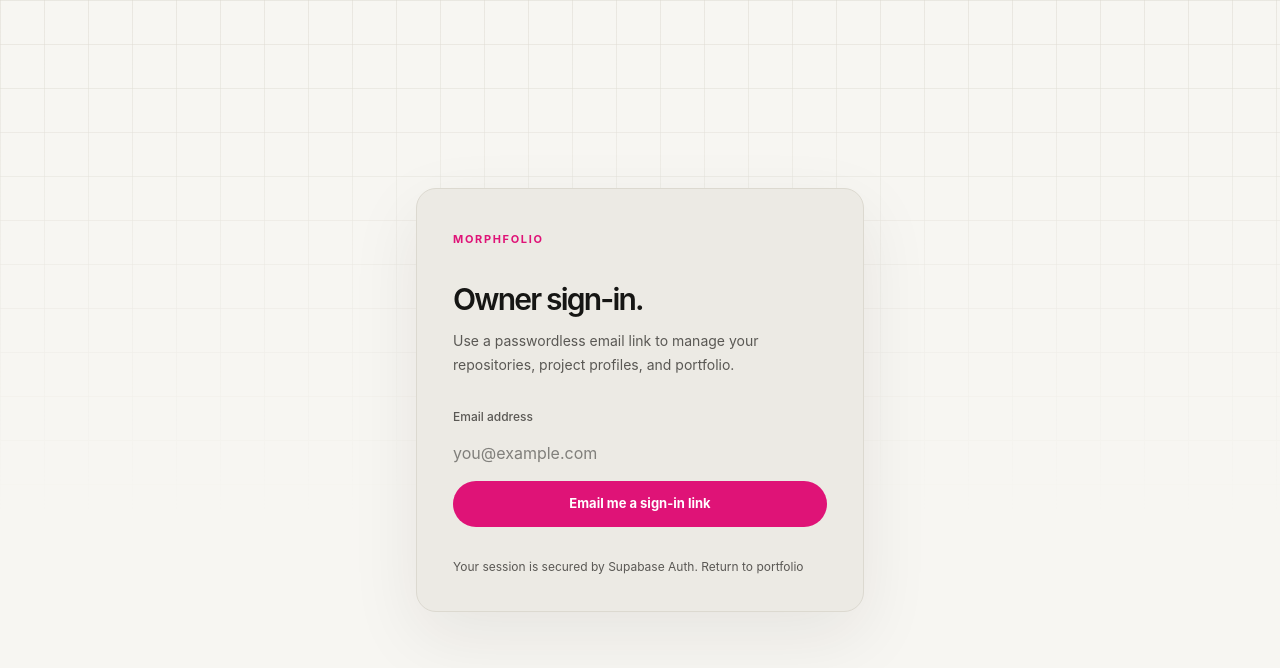
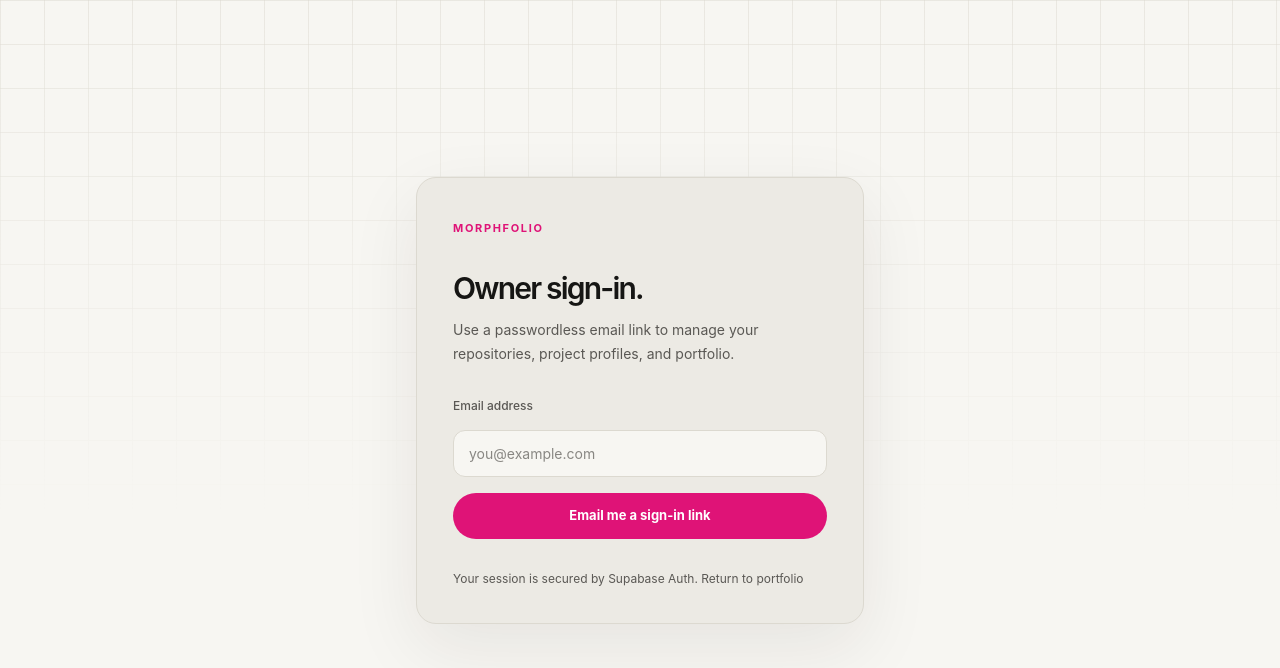
Before and after one commit to victorikaraoha23/morphfolio, a Next.js app: page /login in a window 1280 px wide. Shown: the top 668 px of the page. Built offline with nearby package versions, Linux system fonts and the light colour scheme.

Commit message:
style: add accessible form and notification tokens

```diff
--- a/src/app/globals.css
+++ b/src/app/globals.css
@@ -139,3 +139,17 @@ button { font: inherit; }
 }
 .mobile-menu summary::-webkit-details-marker { display: none; }
 .mobile-menu-panel { box-shadow: var(--shadow-soft); }
+
+.form-input {
+  width: 100%; border: 1px solid var(--color-border); border-radius: 12px;
+  background: var(--color-bg); padding: 12px 15px; color: var(--color-text);
+  font-size: 14px; outline: none; transition: border-color .18s ease;
+}
+.form-input::placeholder { color: var(--color-text-muted); opacity: .7; }
+.form-input:focus { border-color: var(--color-primary); }
+.notice-success, .notice-error {
+  margin-top: 1.25rem; border-radius: 12px; padding: 12px;
+  font-size: 13px; line-height: 1.5;
+}
+.notice-success { border: 1px solid color-mix(in srgb, var(--color-success) 35%, transparent); background: color-mix(in srgb, var(--color-success) 10%, var(--color-bg)); color: var(--color-success); }
+.notice-error { border: 1px solid color-mix(in srgb, var(--color-error) 35%, transparent); background: color-mix(in srgb, var(--color-error) 10%, var(--color-bg)); color: var(--color-error); }
```
